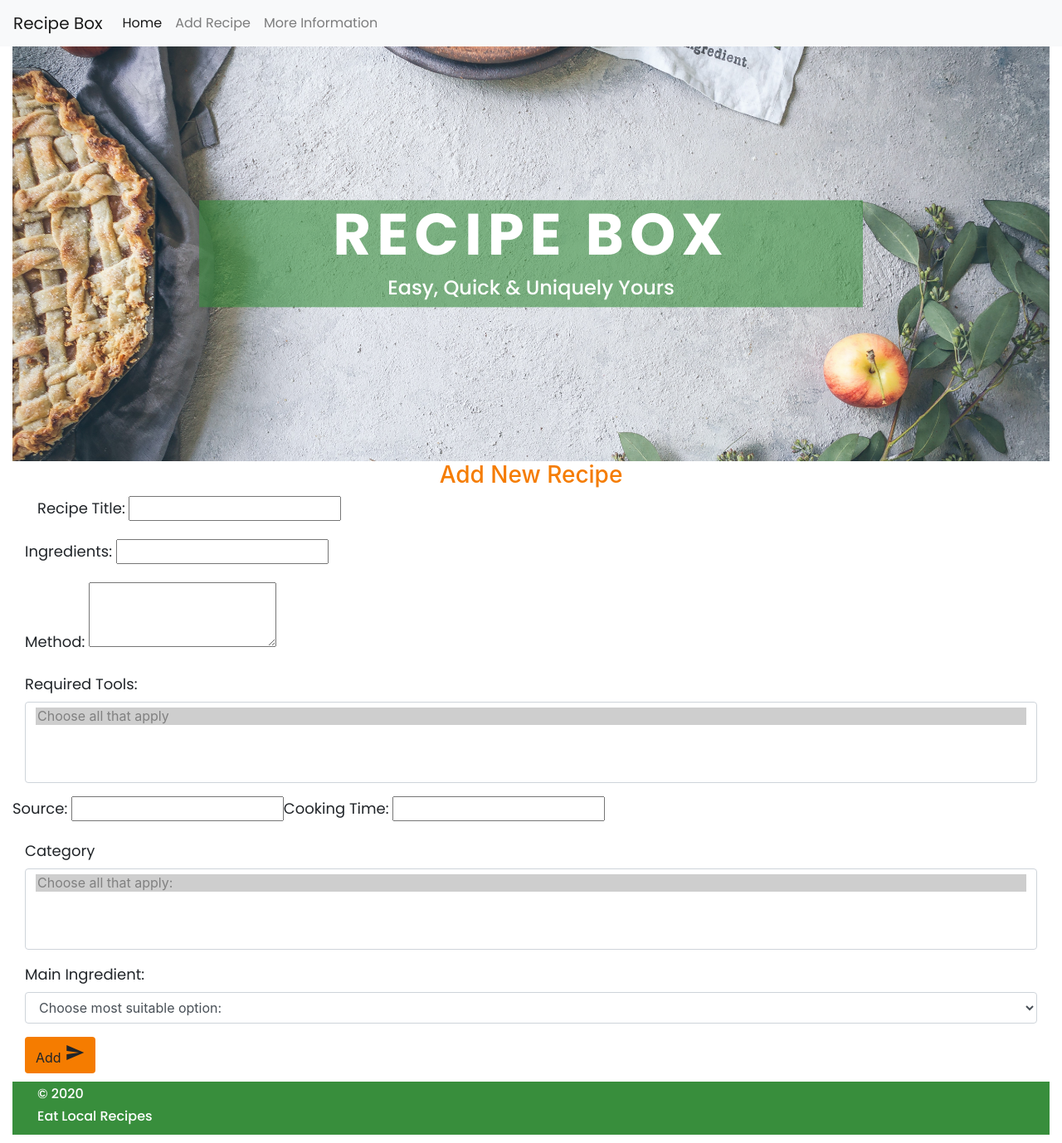
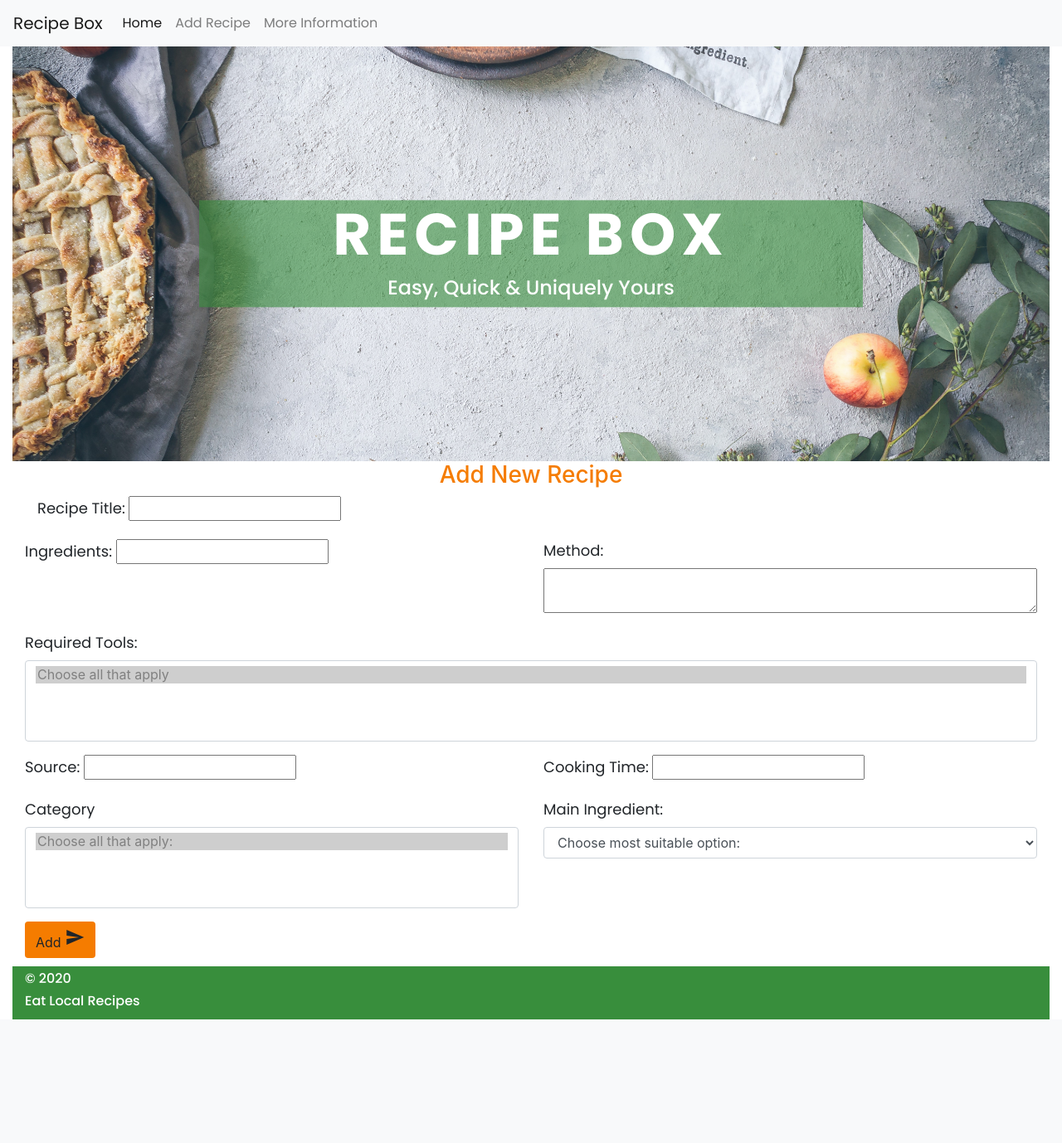
Before and after one commit to cherylhaz/milestone_project_3, a Flask app: page /add_recipe in a window 1280 px wide. Shown: the whole page at 83% size. After the commit the page ends 1229 px from the top, so only its background shows below. Run offline with Flask 2, Linux system fonts and the light colour scheme; data that the repository does not hold is empty; some libraries are stand-ins or nearby versions.

Commit message:
working thru layout issues

```diff
--- a/static/css/style.css
+++ b/static/css/style.css
@@ -1,5 +1,8 @@
  @import url('https://fonts.googleapis.com/css2?family=Poppins:ital,wght@0,400;0,500;0,600;0,700;0,800;0,900;1,500&display=swap');
 
+ html, body {
+     height: 100%;
+ }
  /** Header **/
 
  .my_header {
@@ -61,6 +64,7 @@ footer {
     width: 100%;
     margin: 0;
     padding: 0;
+
 }
 
 .footer_text {
@@ -114,6 +118,14 @@ footer {
     font-size: large;
 }
 
+textarea {
+    min-width:400px;
+    max-width:100%;
+    min-height:50px;
+    height:100%;
+    width:100%;
+}
+
 /** Buttons **/
 
 .form_buttons {
--- a/templates/add_recipe.html
+++ b/templates/add_recipe.html
@@ -5,19 +5,26 @@
 <!--Form -->
 <div class="container-fluid">
 <form action="{{url_for('insert_recipe')}}" method="POST" class="add_recipe_form">
-  <div class="form-group col">
+  <div class="col">
+  <div class="form-group">
   <label for="title">Recipe Title:</label>
             <input id="title" name="title" type="text" class="validate" required>
   </div>
+  </div>
+  <div class="row">
+  <div class="col-md-6">
     <div class="form-group">
     <label for="ingredients">Ingredients:</label>
            <input id="ingredients" name="ingredients" type="text" class="validate" required>
   </div>
+  </div>
+  <div class="col-md-6">
 <div class="form-group">
 <label for="method">Method:</label>
-            <textarea id="method" name="method" type="text" class="validate" required rows="3"></textarea>
+            <textarea id="method" name="method" type="text" class="validate" required ></textarea>
           </div>
-
+        </div>
+        </div>
   <div class="form-group">
     <label for="required_tools">Required Tools:</label>
         <select multiple id="required_tools" name="required_tools" class="form-control" multiple>
@@ -28,15 +35,21 @@
      </select>
   </div>
   <div class="row">
+  <div class="col-md-6">
 <div class="form-group">
     <label for="source">Source:</label>
     <input id="source" name="source" type="text" class="validate">
 </div>
+</div>
+<div class="col-md-6">
 <div class="form-group">
     <label for="cooking_time">Cooking Time:</label>
     <input id="cooking_time" name="cooking_time" type="text" class="validate">
 </div>
 </div>
+</div>
+<div class="row">
+<div class="col-md-6">
   <div class="form-group">
   <label>Category</label>
               <select multiple class="form-control" id="category" name="category" required>
@@ -46,6 +59,8 @@
                 {% endfor %}
             </select>
   </div>
+  </div>
+  <div class="col-md-6">
 <div class="form-group">
     <label>Main Ingredient:</label>
     <select class="form-control" id="sub_category" name="sub_category" required>
@@ -56,6 +71,8 @@
                             </select>
 
 </div>
+</div>
+</div>
     <button class="btn waves-effect waves-light form_buttons " id="add_button" type="submit" name="action">Add
     <i class="material-icons right">send</i>
   </button>
--- a/templates/base.html
+++ b/templates/base.html
@@ -9,6 +9,8 @@
     <link rel="stylesheet" href="{{url_for('static', filename='css/style.css')}}" type="text/css" />
 </head>
 <body>
+<div class="content">
+<div class="content-inside">
 <!--Header -->
     <header>
     <nav class="navbar navbar-expand-lg navbar-light bg-light my_header">
@@ -48,21 +50,22 @@
         </div>
         </section>
     </header>
+
      <div class="container-fluid">
     {% block content%}
     {% endblock %}
     </div>
+
 <!--Footer -->
     <footer>
-        <div class="container-fluid">
-
-          <div class="footer_text"><h6>&copy; <script>document.write(new Date().getFullYear())</script></h6>
+    <div class="container-fluid footer_text navbar-fixed-bottom">
+          <h6>&copy; <script>document.write(new Date().getFullYear())</script></h6>
           <h6>Eat Local Recipes</h6>
           </div>
-          </div>
-
     </footer>
-
+     </div>
+    </div>
+</body>
 <script src="https://code.jquery.com/jquery-3.5.1.slim.min.js" integrity="sha384-DfXdz2htPH0lsSSs5nCTpuj/zy4C+OGpamoFVy38MVBnE+IbbVYUew+OrCXaRkfj" crossorigin="anonymous"></script>
 <script src="https://cdn.jsdelivr.net/npm/popper.js@1.16.0/dist/umd/popper.min.js" integrity="sha384-Q6E9RHvbIyZFJoft+2mJbHaEWldlvI9IOYy5n3zV9zzTtmI3UksdQRVvoxMfooAo" crossorigin="anonymous"></script>
 <script src="https://stackpath.bootstrapcdn.com/bootstrap/4.5.0/js/bootstrap.min.js" integrity="sha384-OgVRvuATP1z7JjHLkuOU7Xw704+h835Lr+6QL9UvYjZE3Ipu6Tp75j7Bh/kR0JKI" crossorigin="anonymous"></script>
@@ -73,5 +76,4 @@
         });
     </script>
 
-</body>
 </html>
```
Also changed, not shown: templates/index.html (+3 -4 lines).
